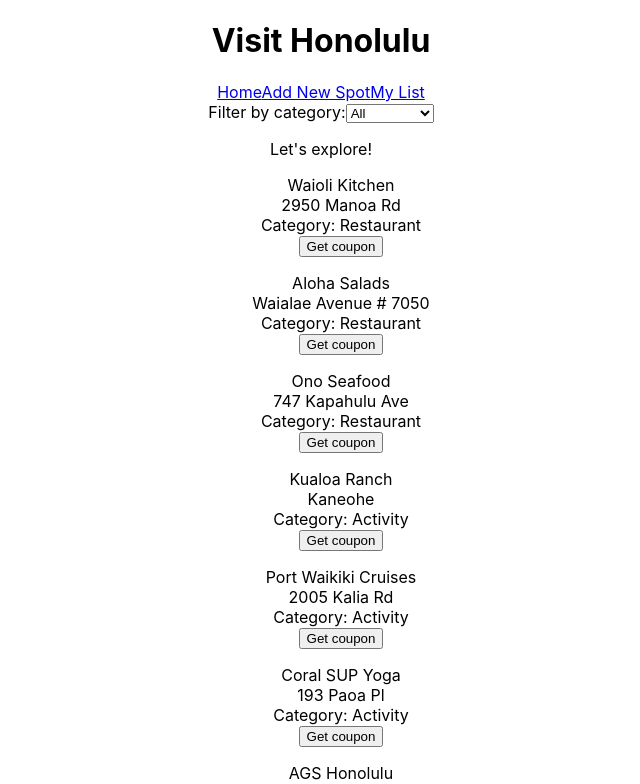
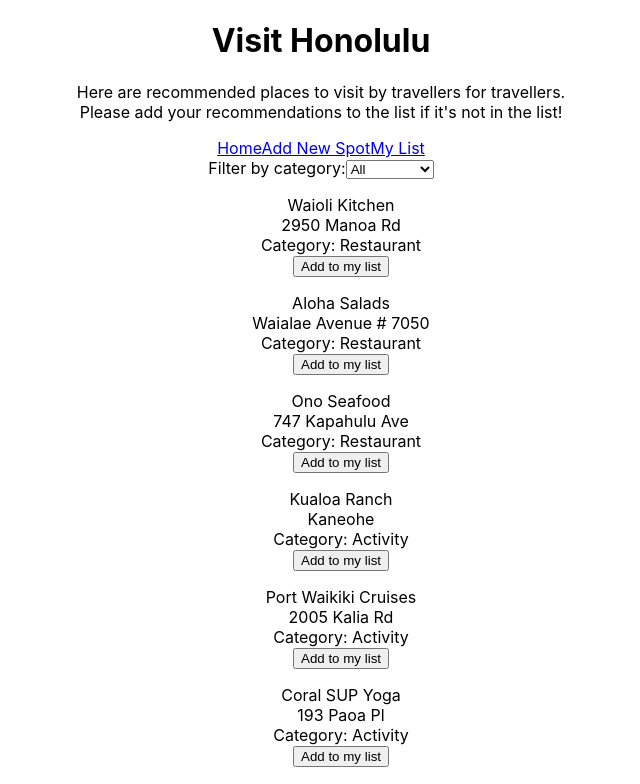
Before and after one commit to Pokasana/phase-2-project, a React (Create React App) app: page / in a window 1280 px wide. Shown: the top 784 px of the page, without its empty margins (319-959 px from the left). Built offline with nearby package versions, Linux system fonts and the light colour scheme; data requests are answered from the project's data file.

Commit message:
add a little message on Home to make it look a little more friendly

```diff
--- a/src/Card.js
+++ b/src/Card.js
@@ -6,7 +6,7 @@ function Card({ name, address, category }) {
         <li>{name}</li>
         <li>{address}</li>
         <li className="card-category">Category: {category.charAt(0).toUpperCase() + category.slice(1)}</li>
-        <button>Get coupon</button>
+        <button>Add to my list</button>
       </ul>
     )
   }
--- a/src/Header.js
+++ b/src/Header.js
@@ -5,6 +5,10 @@ function Header() {
     return (
       <header>
         <h1>Visit Honolulu</h1>
+        <p>
+          Here are recommended places to visit by travellers for travellers.<br></br>
+          Please add your recommendations to the list if it's not in the list!
+        </p>
         <NavBar />
       </header>
     )
--- a/src/ListContainer.js
+++ b/src/ListContainer.js
@@ -8,7 +8,6 @@ function ListContainer({ locationList }) {
       <div className="list-container">
         <Filter />
 
-        <p>Let's explore!</p>
         {locationList.map(location => {
           const { id, name, address, category } = location;
           return <Card key={id} name={name} address={address} category={category} />
--- a/src/MyList.js
+++ b/src/MyList.js
@@ -8,7 +8,8 @@ function MyList({ myList }) {
       <div className="myList">
         <h3>My List</h3>
         {myList === true
-          ? myList.map(location => <Card key={location.id} />) : <Link to="/">Add locations to your list!</Link>
+          ? myList.map(location => <Card key={location.id} name={location.name} address={location.address} category={location.category} />)
+          : <Link to="/">Add locations to your list!</Link>
         }
       </div>
     )
```
